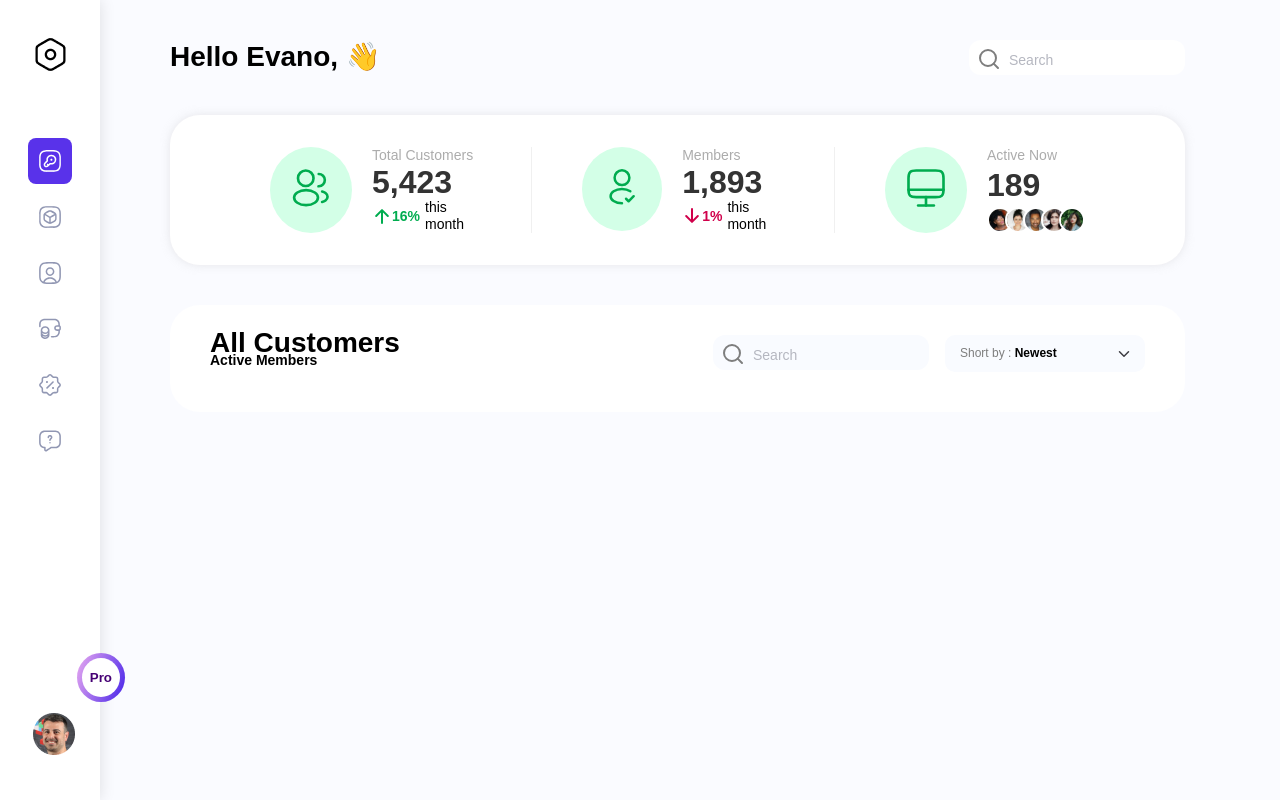
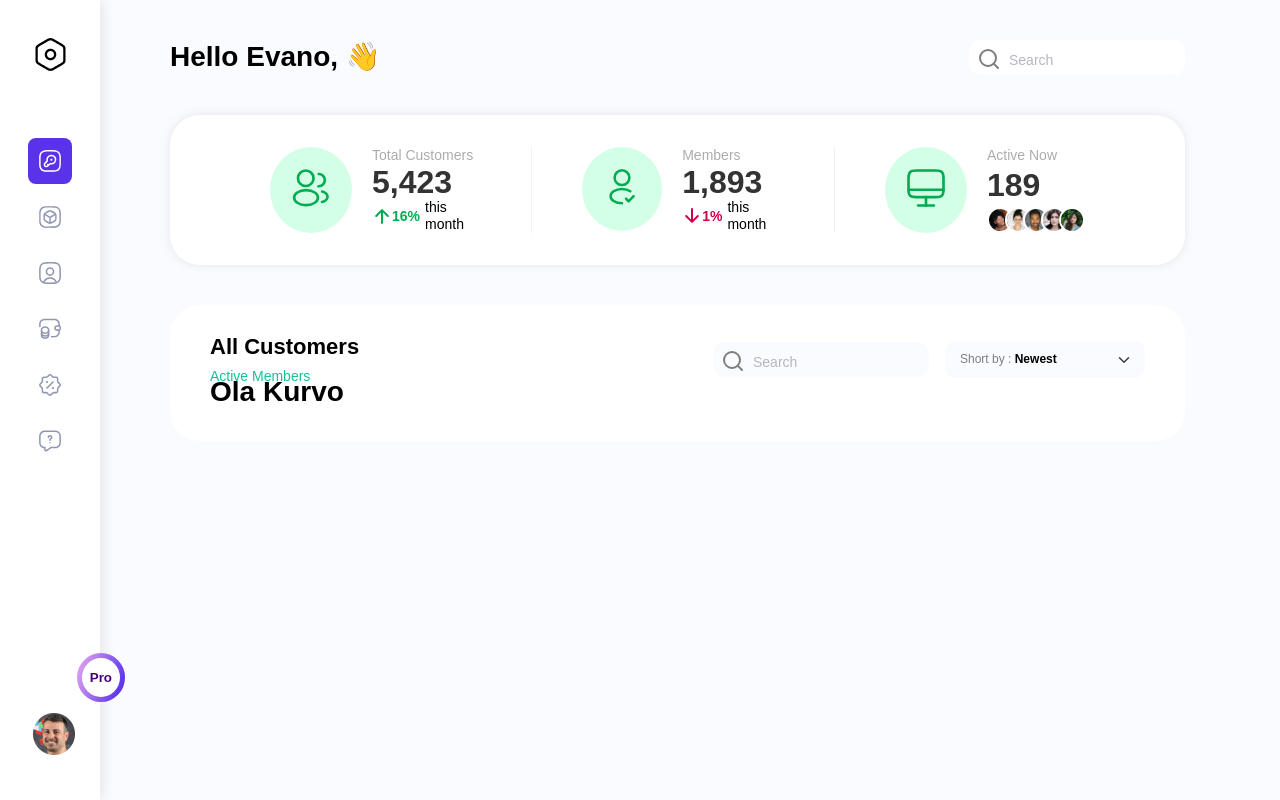
Before and after one commit to Makush-0762/CRM, a React (Create React App) app: page /customers in a window 1280 px wide. Built offline with nearby package versions, Linux system fonts and the light colour scheme.

Commit message:
created top layer cuspomers

```diff
--- a/src/components/content_dashboard/Search.js
+++ b/src/components/content_dashboard/Search.js
@@ -2,11 +2,12 @@ import React from 'react';
 import search from '../../images/search.svg';
 import './style_main/Search.css';
 
-export default function Search({ color }) {
+export default function Search({ color, customClass }) {
     const colorInput = {
         backgroundColor: color,
     };
     return (
+        <div className={`${color ? customClass : ''}`}>
             <form
                 action=""
                 className="search__form"
@@ -24,6 +25,7 @@ export default function Search({ color }) {
                 />
                 <span className="search__plaseholder">Search</span>
             </form>
+        </div>
     );
 }
 Search.defaultProps = {
--- a/src/components/content_dashboard/customers/AllCustomers.js
+++ b/src/components/content_dashboard/customers/AllCustomers.js
@@ -2,6 +2,7 @@ import React from 'react';
 import CustTitle from './custom-component/CustTitle';
 import ActionCustomers from './custom-component/ActionCustomers.js';
 import '../style_main/Main.css';
+import TableCust from './custom-component/TableCust.js';
 
 export default function AllCustomers() {
     return (
@@ -13,6 +14,7 @@ export default function AllCustomers() {
                 />
                 <ActionCustomers />
             </div>
+            <TableCust />
         </div>
     );
 }
--- a/src/components/content_dashboard/customers/custom-component/ActionCustomers.js
+++ b/src/components/content_dashboard/customers/custom-component/ActionCustomers.js
@@ -7,7 +7,10 @@ export default function ActionCustomers() {
     const [selected, setSelected] = useState('');
     return (
         <div className="actionCustomers">
-            <Search color={'#F9FBFF'} />
+            <Search
+                color={'#F9FBFF'}
+                customClass="search__position"
+            />
             <Filter
                 customClass="filter__position"
                 selected={selected}
--- a/src/components/content_dashboard/customers/custom-component/CustTitle.js
+++ b/src/components/content_dashboard/customers/custom-component/CustTitle.js
@@ -4,8 +4,8 @@ import '../../style_main/CustTitle.css';
 export default function CustTitle({ title, subTitle }) {
     return (
         <div className="custTitle__body">
-            <h1 className="cust__title">{title}</h1>
-            <h4 className="cust__subtitle">{subTitle}</h4>
+            <h2 className="cust__title">{title}</h2>
+            <p className="cust__subtitle">{subTitle}</p>
         </div>
     );
 }
--- /dev/null
+++ b/src/components/content_dashboard/customers/custom-component/TableCust.js
@@ -0,0 +1,10 @@
+import React from 'react';
+import '../../style_main/TableCust.css'
+
+export default function TableCust() {
+    return (
+        <>
+            <h1>Ola Kurvo</h1>
+        </>
+    );
+}
--- a/src/components/content_dashboard/style_main/CustTitle.css
+++ b/src/components/content_dashboard/style_main/CustTitle.css
@@ -0,0 +1,12 @@
+.cust__title {
+    font-weight: 600;
+    font-size: 22px;
+    line-height: 110%;
+}
+.cust__subtitle {
+    font-weight: 400;
+    font-size: 14px;
+    color: #16c098;
+    margin-top: 10px;
+    line-height: 110%;
+}
--- a/src/components/content_dashboard/style_main/Filter.css
+++ b/src/components/content_dashboard/style_main/Filter.css
@@ -6,6 +6,7 @@
     user-select: none;
 }
 .filter__position {
+    margin: auto 0;
     margin-left: 16px;
 }
 .filter-btn {
--- a/src/components/content_dashboard/style_main/Search.css
+++ b/src/components/content_dashboard/style_main/Search.css
@@ -34,3 +34,7 @@
 .search__form:focus-within .search__plaseholder {
     left: 250px;
 }
+.search__position {
+    display: flex;
+    align-items: center;
+}
```
Also changed, not shown: src/components/content_dashboard/style_main/TableCust.css (added). Lines whose indentation alone changed are shown as unchanged.
